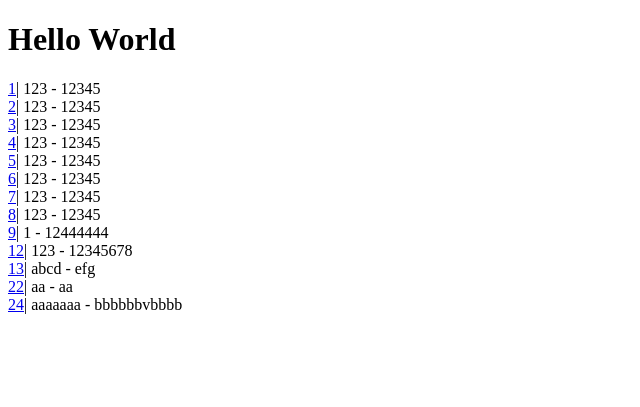
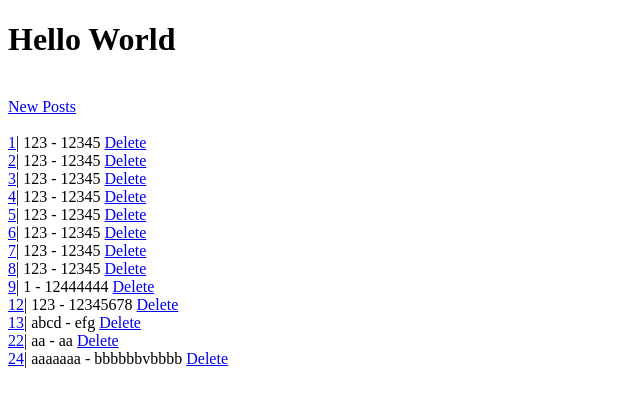
Before and after one commit to elaineyeh/NTUB_Django, a Django app: page /posts/ in a window 1280 px wide. Shown: the top 407 px of the page, without its empty margins (0-640 px from the left). Run offline with Django 3.2, Linux system fonts and the light colour scheme; data comes from the database, SQL or seed files in the repository; both versions use the stored data as it was after the commit.

Commit message:
new edit delete function

```diff
--- a/core/urls.py
+++ b/core/urls.py
@@ -25,6 +25,9 @@ urlpatterns = [
     path('hi/<int:n1>/<int:n2>/', hi),
     path('h/<int:start>/<int:stop>/<int:n>/', r),
     path('tag_test/', tag_test),
-    path('posts/', views.index, name='posts'),
+    path('posts/', views.index, name='posts_index'),
     path('posts/<int:pk>/', views.show, name='posts_show'),
+    path('posts/new/', views.new, name='posts_new'),
+    path('posts/edit/<int:pk>/', views.edit, name='posts_edit'),
+    path('posts/delete/<int:pk>/', views.delete, name='posts_delete'),
 ]
--- a/practice1/views.py
+++ b/practice1/views.py
@@ -1,5 +1,6 @@
-from django.shortcuts import render, get_object_or_404
+from django.shortcuts import render, get_object_or_404, redirect
 
+from .forms import PostModelForm
 from .models import Post
 
 # Create your views here.
@@ -17,11 +18,43 @@ def show(request, pk):
         'post':post,
     })
 
-def new():
-    pass
+def new(request):
+    #if request.method == 'POST':
+    #    _title = request.POST.get('title')
+    #    _content = request.POST.get('content')
+    #
+    #    if _title == '' or _content == '':
+    #        return render(request, 'posts/new.html', {
+    #            'error':['有欄位沒填']
+    #        })
+    #
+    #    Post.objects.create(title=_title, content=_content)
+    #    return redirect('posts_index')
 
-def exit():
-    pass
+    form = PostModelForm(request.POST or None)
+    if form.is_valid():
+        form.save()
+        return redirect('posts_index')
 
-def delete():
-    pass
+    return render(request, 'posts/new.html', {
+        'form': form
+    })
+
+def edit(request, pk):
+    post = get_object_or_404(Post, pk=pk)
+
+    form = PostModelForm(request.POST or None, instance=post)
+
+    if form.is_valid():
+        form.save()
+        return redirect('posts_index')
+
+    return render(request, 'posts/edit.html', {
+        'form': form
+    })
+
+def delete(request, pk):
+    post = get_object_or_404(Post, pk=pk)
+    post.delete()
+
+    return redirect('posts_index')
--- a/templates/posts/index.html
+++ b/templates/posts/index.html
@@ -9,10 +9,14 @@
 <body>
     <h1>Hello World</h1>
 
+    <br>
+    <a href="{% url 'posts_new' %}">New Posts</a>
+    <br>
+    <br>
+
     {% for post in posts %}
-    <a href="{% url 'posts_show' post.id %}">{{post.id}}</a>| {{ post.title }} - {{post.content}} <br>
+    <a href="{% url 'posts_show' post.id %}">{{post.id}}</a>| {{ post.title }} - {{post.content}}  <a href="{% url 'posts_delete' post.id %}">Delete</a>  <br>
     {% endfor %}
-
 
 </body>
 </html>
```
Also changed, not shown: practice1/forms.py (added, +8 -0 lines), templates/posts/edit.html (added, +18 -0 lines), templates/posts/new.html (added, +18 -0 lines), templates/posts/show.html (+6 -2 lines), db.sqlite3.
